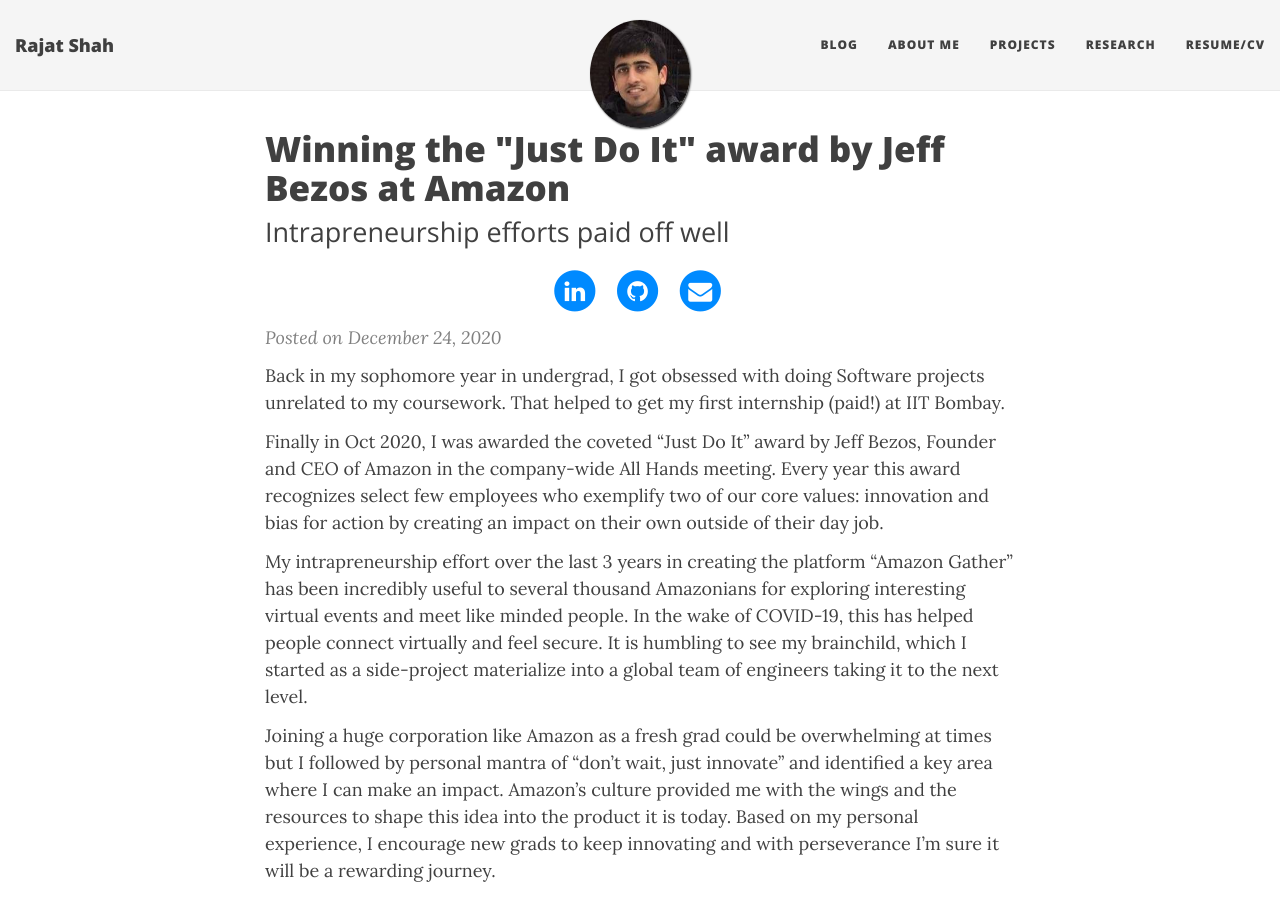
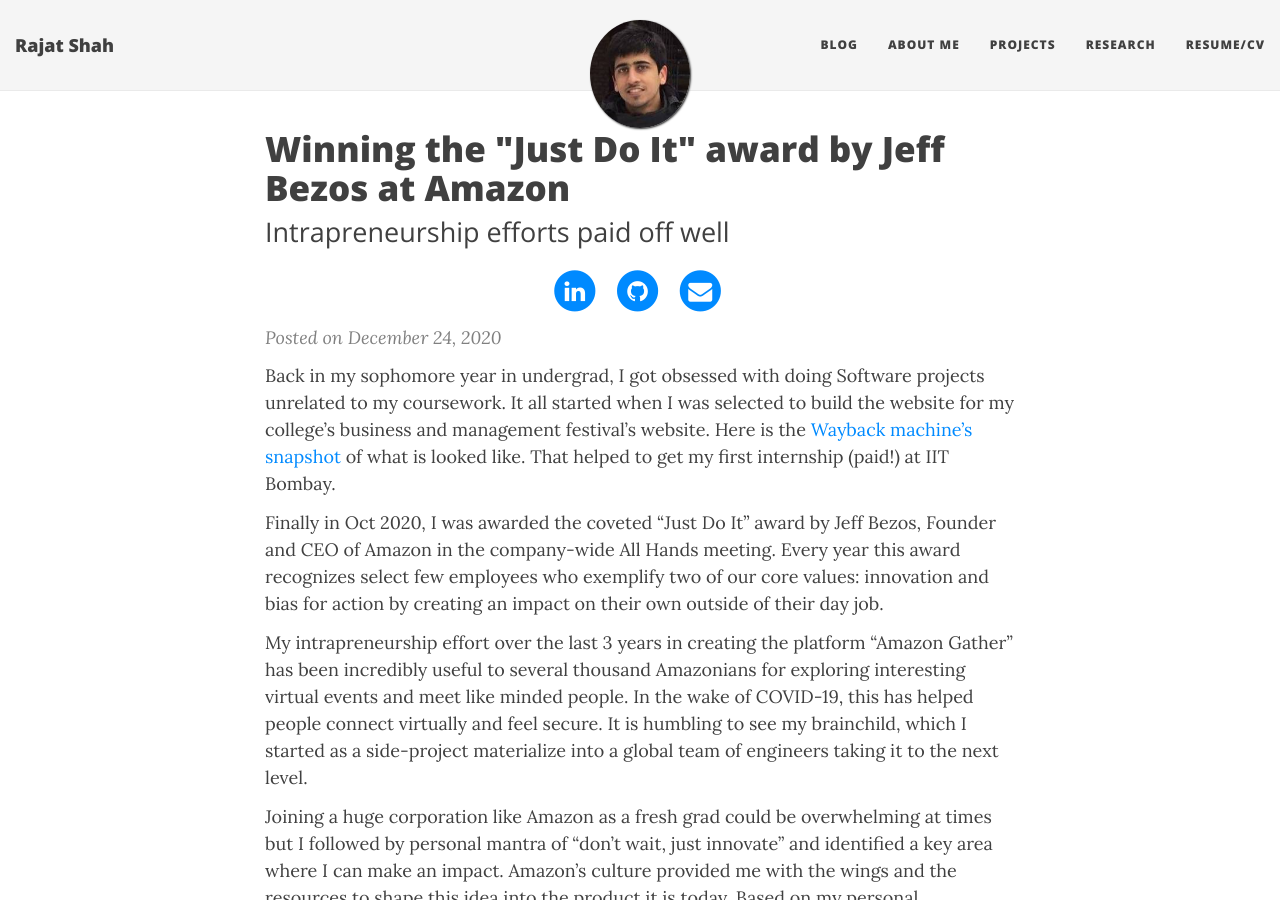
Before and after one commit to shahrajat/shahrajat.github.io, a Jekyll site: the page built from _posts/2020-12-24-amazon-just-do-it-award-jeff-bezos.md, in a window 1280 px wide and 900 px high. Built offline with Jekyll 4.4.1, drawn with Linux system fonts in a browser that asks for light colours; nearby versions of some CDN libraries; comment, search, counter and statistics services are not loaded; some of the changed text lies outside the part shown.

Commit message:
Update 2020-12-24-amazon-just-do-it-award-jeff-bezos.md

```diff
--- a/_posts/2020-12-24-amazon-just-do-it-award-jeff-bezos.md
+++ b/_posts/2020-12-24-amazon-just-do-it-award-jeff-bezos.md
@@ -1,12 +1,14 @@
 ---
 layout: post
-title: 'Winning the "Just Do It" award by Jeff Bezos at Amazon'
+title: Winning the "Just Do It" award by Jeff Bezos at Amazon
 subtitle: Intrapreneurship efforts paid off well
-tags: [life]
+tags:
+  - life
 published: true
 ---
 
-Back in my sophomore year in undergrad, I got obsessed with doing Software projects unrelated to my coursework. That helped to get my first internship (paid!) at IIT Bombay.
+Back in my sophomore year in undergrad, I got obsessed with doing Software projects unrelated to my coursework. It all started when I was selected to build the website for my college's business and management festival's website. Here is the [Wayback machine's snapshot](https://web.archive.org/web/20120315191008/http://www.consortiumvnit.com/index.php) of what is looked like.
+That helped to get my first internship (paid!) at IIT Bombay.
 
 Finally in Oct 2020, I was awarded the coveted "Just Do It" award by Jeff Bezos, Founder and CEO of Amazon in the company-wide All Hands meeting. Every year this award recognizes select few employees who exemplify two of our core values: innovation and bias for action by creating an impact on their own outside of their day job.
 
```
Also changed, not shown: other parts of _posts/2020-12-24-amazon-just-do-it-award-jeff-bezos.md (+0 -1 lines).
